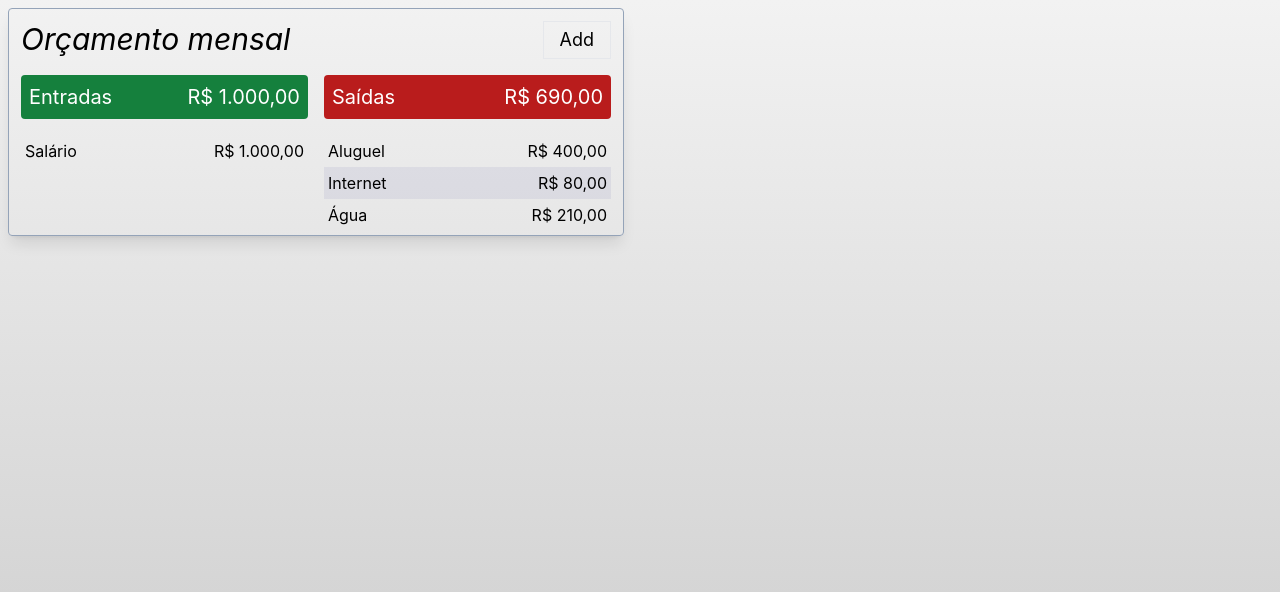
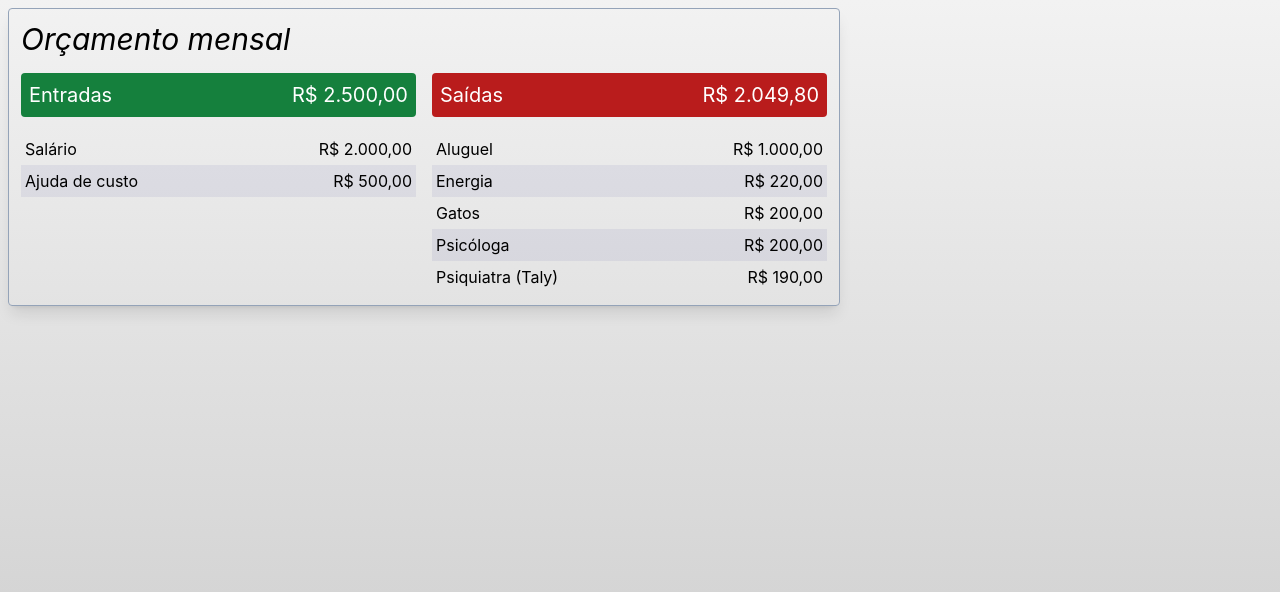
Before and after one commit to josecarlosmonteiro/f-control, a React (Create React App) app: page / in a window 1280 px wide. Shown: the top 592 px of the page. Built offline with nearby package versions, Linux system fonts and the light colour scheme; data requests are answered from the project's data file.

Commit message:
feat: implementar ordenação de listas e serviço de registro de items de orçamento.

```diff
--- a/package.json
+++ b/package.json
@@ -14,6 +14,7 @@
     "lodash": "^4.17.21",
     "react": "^18.2.0",
     "react-dom": "^18.2.0",
+    "react-hook-form": "^7.43.4",
     "react-router-dom": "^6.8.1",
     "react-scripts": "5.0.1",
     "typescript": "^4.4.2",
@@ -24,7 +25,8 @@
     "build": "react-scripts build",
     "test": "react-scripts test",
     "eject": "react-scripts eject",
-    "data": "json-server --watch ./src/database/db.json --port 3001"
+    "data": "json-server --watch ./src/database/db.json --port 3001",
+    "dev": "concurrently \"yarn data\" \"yarn start\""
   },
   "eslintConfig": {
     "extends": [
@@ -50,6 +52,7 @@
     "@types/react-icons": "^3.0.0",
     "@types/react-router-dom": "^5.3.3",
     "autoprefixer": "^10.4.13",
+    "concurrently": "^7.6.0",
     "json-server": "^0.17.2",
     "postcss": "^8.4.21",
     "react-icons": "^4.8.0",
--- a/src/components/Budget/BudgetList.tsx
+++ b/src/components/Budget/BudgetList.tsx
@@ -1,4 +1,4 @@
-import { BudgetProps } from "../../interfaces/Budget";
+import { BudgetItemProps } from "../../interfaces/Budget";
 import { currency } from "../../utils/monetary";
 
 const ListItem = ({ lineValues }: { lineValues: any[] }) => (
@@ -9,13 +9,15 @@ const ListItem = ({ lineValues }: { lineValues: any[] }) => (
   </div>
 );
 
-export function BudgetList({ list }: { list: BudgetProps[] }) {
+export function BudgetList({ list }: { list: BudgetItemProps[] }) {
+  console.log("🚀 ~ file: BudgetList.tsx:13 ~ BudgetList ~ list:", list);
+
   return (
-    <div className="flex justify-between gap-4">
-      <div className="w-full stripped">
+    <div className="flex pb-2 justify-between gap-4">
+      <div className="w-full stripped max-h-40 overflow-auto">
         {list.map((item) => (
           <ListItem
-            key={item.id}
+            key={item.id + "-key"}
             lineValues={[item.title, currency(item.value)]}
           />
         ))}
--- a/src/components/Budget/NewItemForm.tsx
+++ b/src/components/Budget/NewItemForm.tsx
@@ -1,30 +1,46 @@
-// import { useState } from "react";
+import { useContext } from "react";
+import { useForm } from "react-hook-form";
+import { BudgetContext } from "../../contexts/BudgetProvider";
 
-export function NewItemForm() {
-  // const [focused, setFocused] = useState<boolean>(false);
+export function NewItemForm({ type }: { type: string }) {
+  const { register, handleSubmit, reset, setFocus } = useForm();
+  const { addRegister } = useContext(BudgetContext);
 
   const fieldsetStyle = `p-2 border-2 border-slate-300 rounded`;
   const legendStyle = `ml-2 px-1 text-slate-400 italic`;
 
+  const onSubmit = (data: any) => {
+    addRegister({ ...data, type });
+    reset();
+    setFocus("title");
+  };
+
   return (
-    <form className="mt-4">
+    <form className="mt-4" onSubmit={handleSubmit(onSubmit)}>
       <fieldset className={fieldsetStyle}>
         <legend className={legendStyle}>Adicionar novo registro</legend>
         <div className="flex justify-between gap-6">
+          <div className="w-full flex flex-col">
+            <label htmlFor="">Título</label>
             <input
-            className="w-full p-1 border-b-2 border-slate-300 outline-none"
+              className="p-1 border-b-2 border-slate-300 outline-none"
               type="text"
               placeholder="novo registro"
-            // onFocus={() => setFocused(true)}
-            // onBlur={() => setFocused(false)}
+              {...register("title", { required: true })}
+              autoFocus
             />
+          </div>
+          <div className="w-full flex flex-col">
+            <label htmlFor="">Valor</label>
             <input
-            className="w-full p-1 border-b-2 border-slate-300 outline-none"
+              className="p-1 border-b-2 border-slate-300 outline-none"
               type="number"
               placeholder="R$ 0.000,00"
-            // onFocus={() => setFocused(true)}
-            // onBlur={() => setFocused(false)}
+              step={0.1}
+              {...register("value", { required: true })}
             />
+          </div>
+          <button className="hidden" type="submit" />
         </div>
       </fieldset>
     </form>
--- a/src/components/Budget/index.tsx
+++ b/src/components/Budget/index.tsx
@@ -2,7 +2,7 @@ import { useContext, useState } from "react";
 
 import { AiOutlineDollar } from "react-icons/ai";
 import { BudgetContext } from "../../contexts/BudgetProvider";
-import { BudgetProps } from "../../interfaces/Budget";
+import { BudgetItemProps } from "../../interfaces/Budget";
 import { CurrencyList } from "../shared/CurrencyList";
 import { Modal } from "../shared/Modal";
 import { BudgetList } from "./BudgetList";
@@ -11,7 +11,7 @@ import { filterByType, totalByType } from "../../utils/lists";
 import { NewItemForm } from "./NewItemForm";
 
 export function Budget() {
-  const { budget }: { budget: BudgetProps[] } = useContext(BudgetContext);
+  const { budget }: { budget: BudgetItemProps[] } = useContext(BudgetContext);
 
   const [revenuesModal, setRevenuesModal] = useState<boolean>(false);
   const [expensesModal, setExpensesModal] = useState<boolean>(false);
@@ -20,7 +20,6 @@ export function Budget() {
     <div>
       <h1 className="my-2 mb-4 italic flex justify-between text-3xl">
         Orçamento mensal
-        <button className="p-1 px-4 border radius text-lg">Add</button>
       </h1>
       <div className="flex justify-between gap-4 mb-4">
         <TotalInfo
@@ -37,12 +36,21 @@ export function Budget() {
         />
       </div>
       <div className="flex justify-between gap-4">
+        {!!budget.length ? (
+          <>
             <div className="w-full">
               <BudgetList list={filterByType(budget, "in")} />
             </div>
             <div className="w-full">
               <BudgetList list={filterByType(budget, "out")} />
             </div>
+          </>
+        ) : (
+          <div>
+            Clique em uma das sessões acima para iniciar seus lançamentos
+            mensais.
+          </div>
+        )}
       </div>
 
       <Modal
@@ -58,7 +66,7 @@ export function Budget() {
         <div className="text-green-600">
           <CurrencyList list={filterByType(budget, "in")} />
         </div>
-        <NewItemForm />
+        <NewItemForm type="in" />
       </Modal>
 
       <Modal
@@ -74,7 +82,7 @@ export function Budget() {
         <div className="text-red-600">
           <CurrencyList list={filterByType(budget, "out")} />
         </div>
-        <NewItemForm />
+        <NewItemForm type="out" />
       </Modal>
     </div>
   );
--- a/src/components/shared/CurrencyList.tsx
+++ b/src/components/shared/CurrencyList.tsx
@@ -3,7 +3,7 @@ import { currency } from "../../utils/monetary";
 
 export function CurrencyList({ list }: any) {
   return (
-    <div className="w-full stripped">
+    <div className="w-full stripped max-h-52 overflow-auto">
       {list.map((item: any) => (
         <div
           key={item.id}
--- a/src/contexts/BudgetProvider.tsx
+++ b/src/contexts/BudgetProvider.tsx
@@ -1,6 +1,6 @@
 import { createContext, ReactNode, useEffect, useState } from "react";
-import { useBudget } from "../hooks/useBudget";
-import { BudgetContextProps, BudgetProps } from "../interfaces/Budget";
+import { BudgetContextProps, BudgetItemProps } from "../interfaces/Budget";
+import { api } from "../services/api";
 import { filterByType, totalByType } from "../utils/lists";
 
 export const BudgetContext = createContext<any>({});
@@ -13,30 +13,46 @@ export function BudgetProvider({ children }: { children: ReactNode }) {
     out: 0,
   });
 
-  const [listByType, setListByType] = useState<Record<string, BudgetProps[]>>({
+  const [listByType, setListByType] = useState<
+    Record<string, BudgetItemProps[]>
+  >({
     in: [],
     out: [],
   });
 
-  const { getBudget } = useBudget(budget);
+  useEffect(() => {
+    (async function () {
+      const { data } = await api.get("budget");
 
-  useEffect(() => {
-    getBudget().then((res) => {
-      setBudget(res);
+      setBudget(data);
 
       setTotals({
-        in: totalByType(res, "in"),
-        out: totalByType(res, "out"),
+        in: totalByType(data, "in"),
+        out: totalByType(data, "out"),
       });
 
       setListByType({
-        in: filterByType(res, "in"),
-        out: filterByType(res, "out"),
+        in: filterByType(data, "in"),
+        out: filterByType(data, "out"),
       });
-    });
+    })();
   }, []);
 
-  const context: BudgetContextProps = { budget, totals, listByType };
+  const addRegister = async (newItem: BudgetItemProps) => {
+    try {
+      const { data } = await api.post("budget", newItem);
+      setBudget((state) => state.concat(data));
+    } catch {
+      console.error("Erro ao adicionar registro de orçamento.");
+    }
+  };
+
+  const context: BudgetContextProps = {
+    budget,
+    totals,
+    listByType,
+    addRegister,
+  };
 
   return (
     <BudgetContext.Provider value={context}>{children}</BudgetContext.Provider>
--- a/src/database/db.json
+++ b/src/database/db.json
@@ -1,28 +1,70 @@
 {
   "budget": [
     {
-      "id": "1",
+      "type": "in",
       "title": "Salário",
-      "type": "in",
-      "value": 1000
+      "value": "2000",
+      "id": "aedqwer"
     },
     {
-      "id": "2",
-      "title": "Aluguel",
-      "type": "out",
-      "value": 400
+      "type": "in",
+      "title": "Ajuda de custo",
+      "value": "500",
+      "id": "qweqwe"
     },
     {
-      "id": "3",
-      "title": "Internet",
       "type": "out",
-      "value": 80
+      "title": "Aluguel",
+      "value": "1000",
+      "id": "HHdkpCE"
+    },
+    {
+      "type": "out",
+      "title": "Energia",
+      "value": "220",
+      "id": "21ZC_yH"
+    },
+    {
+      "title": "Netflix",
+      "value": "55.9",
+      "type": "out",
+      "id": "qeuug3_"
+    },
+    {
+      "title": "Amazon",
+      "value": "15.90",
+      "type": "out",
+      "id": "pU2BoNW"
     },
     {
       "title": "Água",
-      "value": "210",
+      "value": "98",
       "type": "out",
-      "id": "HB2ykEw"
+      "id": "B-3RrVd"
+    },
+    {
+      "title": "Gatos",
+      "value": "200",
+      "type": "out",
+      "id": "iWtLWiN"
+    },
+    {
+      "title": "Psiquiatra (Taly)",
+      "value": "190",
+      "type": "out",
+      "id": "Uz2NYxh"
+    },
+    {
+      "title": "Psicóloga",
+      "value": "200",
+      "type": "out",
+      "id": "94r5Ipt"
+    },
+    {
+      "title": "Internet",
+      "value": "70",
+      "type": "out",
+      "id": "nhEBnA8"
     }
   ]
 }
--- a/src/hooks/useBudget.ts
+++ /dev/null
@@ -1,43 +0,0 @@
-import { useState } from "react";
-import { BudgetProps } from "../interfaces/Budget";
-import { api } from "../services/api";
-
-export function useBudget(initialBudget: BudgetProps[]) {
-  const [list, setList] = useState(initialBudget);
-
-  const getBudget = async () => {
-    const { data } = await api.get("budget");
-    return data;
-  };
-
-  const addRegister = async (newItem: BudgetProps) => {
-    try {
-      const { data } = await api.post("budget", newItem);
-      setList([...list, data]);
-    } catch {
-      console.error("Um erro ocorreu ao adicionar novo registro no orçamento.");
-    }
-  };
-
-  const removeRegister = async (itemRemove: BudgetProps) => {
-    try {
-      await api.delete(`budget/${itemRemove.id}`);
-      console.log("Item removido com sucesso!");
-
-      const index = list.findIndex((item) => item.id === itemRemove.id);
-      const newList = [...list];
-      newList.splice(index, 1);
-
-      return newList;
-    } catch {
-      console.error("Um erro ocorreu ao remover item do orçamento.");
-    }
-  };
-
-  return {
-    list,
-    getBudget,
-    addRegister,
-    removeRegister,
-  };
-}
--- a/src/pages/Home/index.tsx
+++ b/src/pages/Home/index.tsx
@@ -5,7 +5,7 @@ import { BudgetProvider } from "../../contexts/BudgetProvider";
 export default function Home() {
   return (
     <div className="grid grid-cols-12 gap-4">
-      <div className="col-span-6 py-1 p-3 m-2 border border-slate-400 rounded shadow-lg">
+      <div className="col-span-12 md:col-span-8 py-1 p-3 m-2 border border-slate-400 rounded shadow-lg">
         <BudgetProvider>
           <Budget />
         </BudgetProvider>
--- a/src/utils/lists.ts
+++ b/src/utils/lists.ts
@@ -1,9 +1,16 @@
-import { BudgetProps } from "../interfaces/Budget";
+import { BudgetItemProps } from "../interfaces/Budget";
 
-export const filterByType = (list: BudgetProps[], type: "in" | "out") =>
-  list.filter((el) => el.type === type);
+export const filterByType = (list: BudgetItemProps[], type: "in" | "out") =>
+  list
+    .filter((el) => el.type === type)
+    .sort((a, b) => {
+      if (Number(a.value) > Number(b.value)) return -1;
+      if (Number(a.value) < Number(b.value)) return 1;
 
-export const totalByType = (list: BudgetProps[], type: "in" | "out") =>
+      return 0;
+    });
+
+export const totalByType = (list: BudgetItemProps[], type: "in" | "out") =>
   filterByType(list, type).reduce(
     (prev, current) => prev + Number(current.value),
     0
```
Also changed, not shown: src/interfaces/Budget/index.ts (+4 -3 lines), 1 other file (tests, documents, lock files or other folders). Lines whose indentation alone changed are shown as unchanged.
